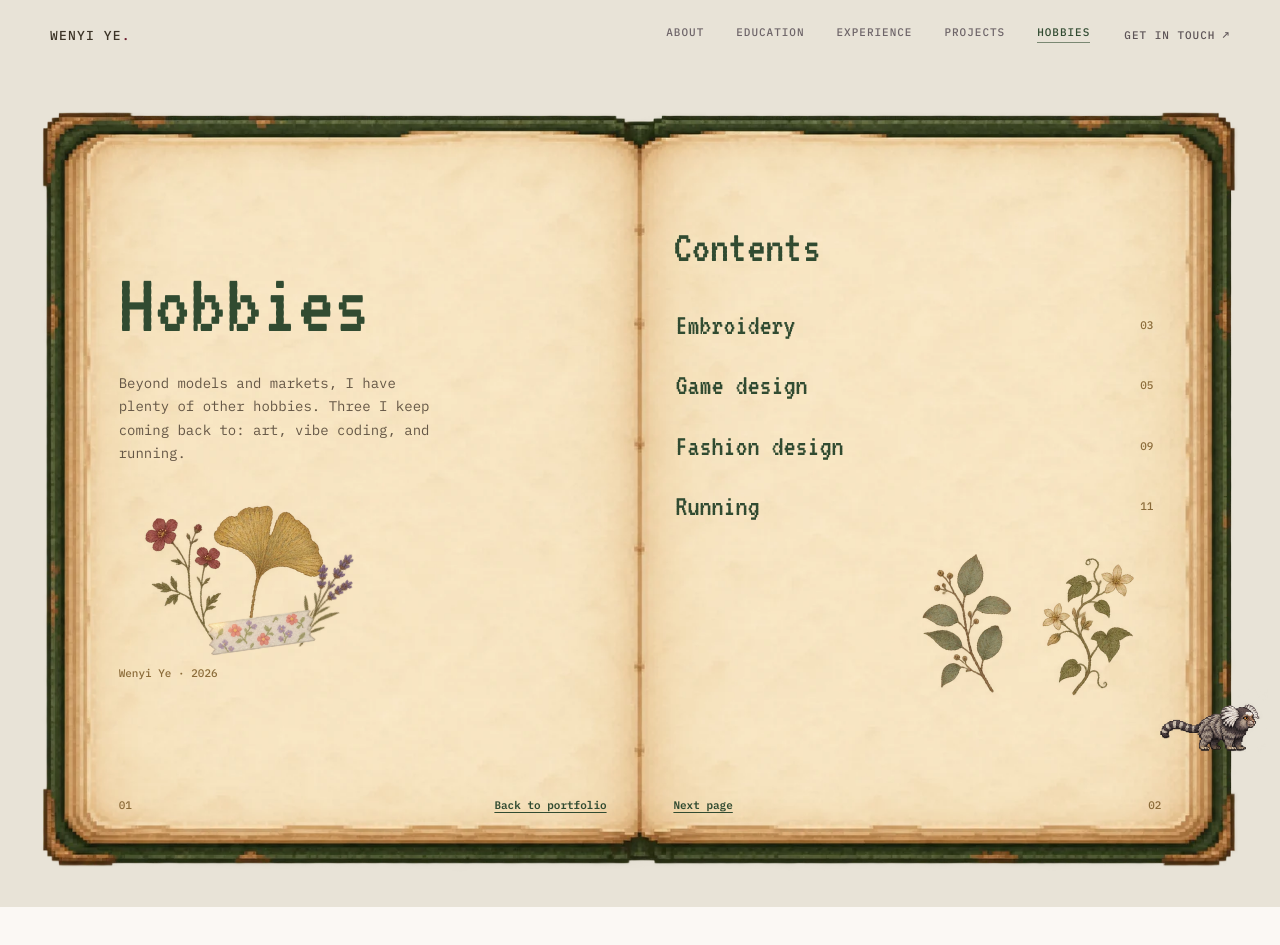
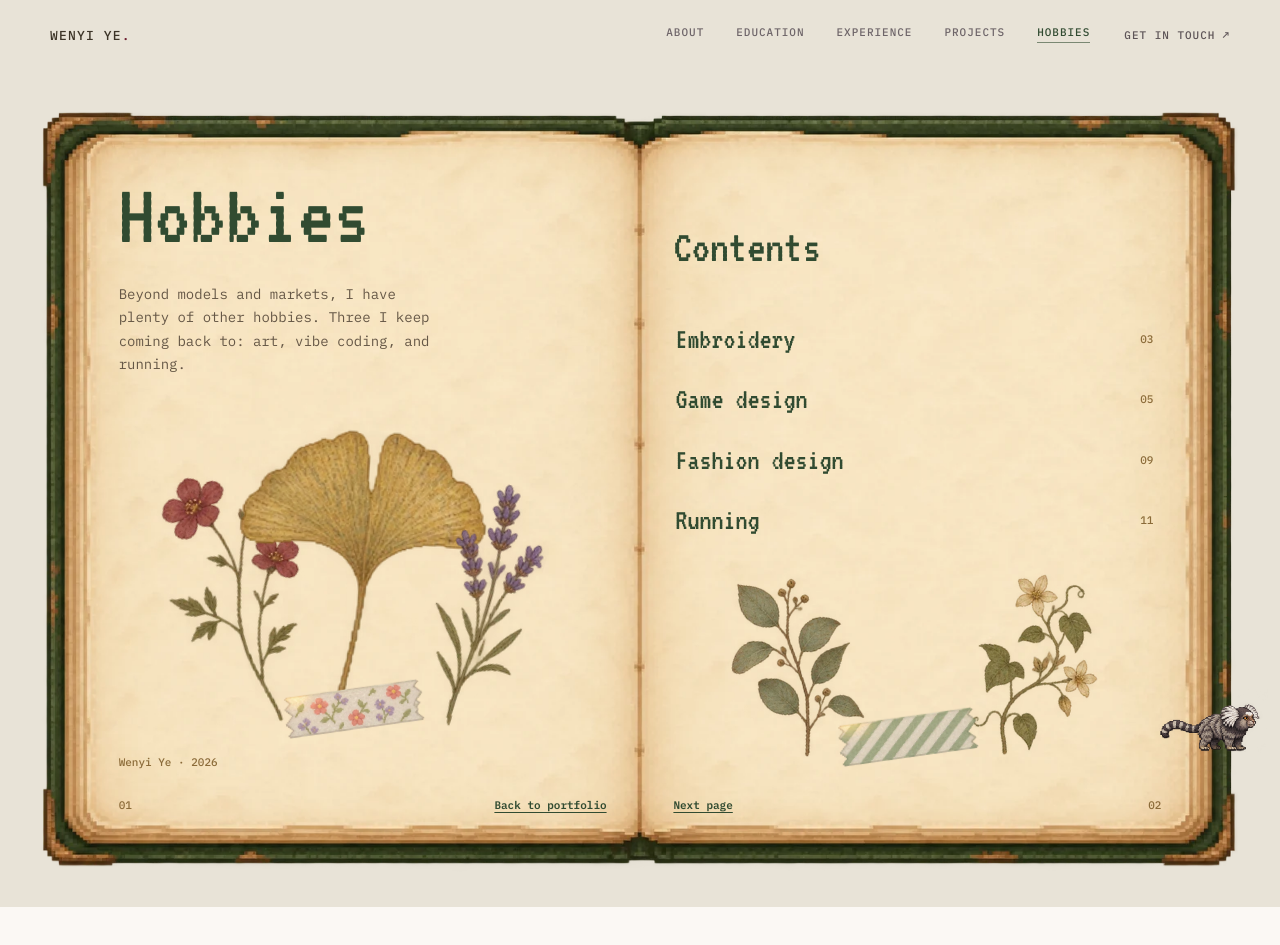
Before and after one commit to yewenyiywy/wenyi-portfolio, a Next.js app: page /hobbies in a window 1280 px wide. Built offline with nearby package versions, Linux system fonts and the light colour scheme.

Commit message:
Enlarge pressed flowers and fill unused journal space

```diff
--- a/app/hobbies/journal.css
+++ b/app/hobbies/journal.css
@@ -30,6 +30,8 @@
   flex: 1;
   min-height: 0;
   min-width: 0;
+  display: flex;
+  flex-direction: column;
   padding: 2px 8px 14px 2px;
   overflow-y: auto;
   overflow-x: hidden;
@@ -37,6 +39,7 @@
   scrollbar-color: #ad8c60 transparent;
   overflow-wrap: anywhere;
 }
+.journal-leaf-content > * { flex-shrink: 0; }
 .journal-leaf h1,.journal-leaf h2,.journal-leaf h3 { font: 400 1em/1.02 var(--display); color: var(--h-wine); margin: 0 0 14px; }
 .journal-leaf h1 { font-size: clamp(56px, 7vw, 90px); }
 .journal-leaf h2 { font-size: clamp(32px, 3.6vw, 48px); }
@@ -68,11 +71,13 @@
 .journal-book :is(button,a,summary):focus-visible { outline: 2px solid var(--h-wine); outline-offset: 2px; }
 .journal-leaf-footer :is(button,a):hover,.journal-link:hover { color: #8d472e; }
 
-.journal-intro { display: flex; flex-direction: column; gap: 8px; min-height: 100%; align-items: flex-start; justify-content: center; }
+.journal-intro { display: flex; flex: 1 1 auto; flex-direction: column; gap: 8px; min-height: 0; align-items: flex-start; justify-content: flex-start; }
+.journal-intro > * { flex-shrink:0; }
 .journal-intro h1 { margin: 0 0 6px; }
 .journal-intro > p { max-width: 38ch; margin-top: 8px; }
 .journal-intro small { color: var(--h-gold); font: 500 11px/1.4 var(--sans); }
-.journal-contents { padding-top: clamp(8px, 4.5vw, 54px); }
+.journal-contents { display:flex; flex:1 1 auto; flex-direction:column; min-height:0; padding-top: clamp(8px, 4.5vw, 54px); }
+.journal-contents > * { flex-shrink:0; }
 .journal-contents ol { list-style: none; margin: 24px 0 0; padding: 0; }
 .journal-contents button { display: flex; align-items: center; justify-content: space-between; gap: 12px; text-align: left; width: 100%; padding: 13px 2px; border: 0; background: transparent; color: var(--h-wine); cursor: pointer; font: 400 clamp(22px, 2.4vw, 30px)/1.15 var(--display); }
 .journal-contents button:hover { background: #8b6b3912; }
@@ -108,19 +113,23 @@
 .scrap-mounted .scrap-tape{left:16%;top:-5%;transform:rotate(-12deg) scaleX(-1)}
 .scrap-corner { position:absolute;z-index:2;width:17%;aspect-ratio:1;background-image:url('/hobbies/scrapbook/corners.webp');background-size:400% 100%; }
 .scrap-corner-0{top:-1%;left:-1%;background-position:0 0}.scrap-corner-1{top:-1%;right:-1%;background-position:calc(100% / 3) 0}.scrap-corner-2{bottom:-1%;left:-1%;background-position:calc(200% / 3) 0}.scrap-corner-3{bottom:-1%;right:-1%;background-position:100% 0}
-.scrap-pressed { width:100px;aspect-ratio:196/240;background-image:url('/hobbies/scrapbook/pressed.webp');background-size:600% 100%; }
+.scrap-pressed { width:210px;aspect-ratio:196/240;background-image:url('/hobbies/scrapbook/pressed.webp');background-size:600% 100%; }
 .scrap-pressed-0{background-position:0 0}.scrap-pressed-1{background-position:20% 0}.scrap-pressed-2{background-position:40% 0}.scrap-pressed-3{background-position:60% 0}.scrap-pressed-4{background-position:80% 0}.scrap-pressed-5{background-position:100% 0}
-.scrap-intro-botanicals { position:relative; width:min(100%,260px);height:clamp(110px,15vw,160px);margin:8px 0 5px; }
-.scrap-intro-botanicals .scrap-pressed { position:absolute; width:45%;bottom:0;left:5%;transform:rotate(-20deg); }
-.scrap-intro-botanicals .scrap-pressed-3 { left:32%;bottom:4%;transform:rotate(18deg) scaleX(-1); }
-.scrap-intro-botanicals .scrap-pressed-4 { left:62%;bottom:-1%;width:34%;transform:rotate(27deg); }
-.scrap-intro-botanicals .scrap-tape { top:auto;bottom:1%;left:34%;width:42%;transform:rotate(-8deg); }
-.scrap-contents-botanicals { display:flex; justify-content:flex-end;gap:4px; margin:20px 10px 0; }
-.scrap-contents-botanicals .scrap-pressed{width:clamp(70px,9vw,118px);transform:rotate(-15deg) scaleX(-1)}
-.scrap-contents-botanicals .scrap-pressed-5{transform:rotate(15deg)}
-.scrap-small-botanical { display:flex;justify-content:flex-end;margin:-8px 20px 0; }
-.scrap-small-botanical .scrap-pressed { width:75px;transform:rotate(32deg); }
-.journal-book .afterglow-cta { background: var(--h-wine); padding: 9px 13px; margin: 0; }
+/* Reserve no intrinsic height: the collage uses only leftover paper, so
+   crowded spreads (or the expanded tarot deck) never lose content space. */
+.scrap-collage { flex:1 1 0px; min-height:0; max-height:390px; width:100%; position:relative; container-type:size; overflow:hidden; }
+.scrap-collage > * { visibility:hidden; }
+@container (min-height:150px) {
+  .scrap-collage > * { visibility:visible; }
+  .scrap-collage .scrap-pressed { position:absolute; width:min(51cqw,70cqh); max-width:260px; bottom:5%; left:9%; transform:rotate(-14deg); }
+  .scrap-collage .scrap-stem-1 { left:auto;right:9%;bottom:4%;transform:rotate(17deg) scaleX(-1); }
+  .scrap-collage-bouquet .scrap-stem-0 { width:min(45cqw,67cqh);left:3%;bottom:5%;transform:rotate(-17deg); }
+  .scrap-collage-bouquet .scrap-stem-1 { width:min(53cqw,72cqh);left:50%;right:auto;bottom:4%;transform:translateX(-50%) rotate(3deg); }
+  .scrap-collage-bouquet .scrap-stem-2 { width:min(43cqw,65cqh);left:auto;right:3%;bottom:4%;transform:rotate(17deg) scaleX(-1); }
+  .scrap-collage-single .scrap-pressed { width:min(65cqw,72cqh);left:auto;right:12%;transform:rotate(16deg); }
+  .scrap-collage .scrap-tape { top:auto;bottom:4%;left:34%;width:min(34cqw,142px);transform:rotate(-8deg); }
+}
+.journal-book .afterglow-cta { background: var(--h-wine); padding: 9px 13px; margin: 0; align-self:flex-start; }
 .journal-book .afterglow-cta:hover { background: #49603c; }
 .journal-book .tarot-deck { margin-top: 16px; min-width: 0; }
 .journal-book .tarot-deck-toggle { gap: 16px; padding: 8px; font-size: 12px; }
--- a/app/hobbies/page.tsx
+++ b/app/hobbies/page.tsx
@@ -97,6 +97,13 @@ function Tape({ kind = 0 }: { kind?: 0 | 1 | 2 | 3 }) {
 
 function Pressed({ kind, className = '' }: { kind: 0 | 1 | 2 | 3 | 4 | 5; className?: string }) {
   return <span className={`scrap-pressed scrap-pressed-${kind} ${className}`} aria-hidden="true" />
+}
+
+function PressedCollage({ kinds, arrangement = 'pair', tape }: { kinds: (0 | 1 | 2 | 3 | 4 | 5)[]; arrangement?: 'pair' | 'bouquet' | 'single'; tape?: 0 | 1 | 2 | 3 }) {
+  return <div className={`scrap-collage scrap-collage-${arrangement}`} aria-hidden="true">
+    {kinds.map((kind, index) => <Pressed key={`${kind}-${index}`} kind={kind} className={`scrap-stem-${index}`} />)}
+    {tape !== undefined && <Tape kind={tape} />}
+  </div>
 }
 
 function ScrapPhoto({ src, alt, style = 'portrait', tape = 0, contain = false }: { src: string; alt: string; style?: PhotoStyle; tape?: 0 | 1 | 2 | 3; contain?: boolean }) {
@@ -247,33 +254,36 @@ export default function HobbiesPage() {
       {spread(0, <div className="journal-intro">
         <h1>Hobbies</h1>
         <p>Beyond models and markets, I have plenty of other hobbies. Three I keep coming back to: art, vibe coding, and running.</p>
-        <div className="scrap-intro-botanicals" aria-hidden="true"><Pressed kind={1} /><Pressed kind={3} /><Pressed kind={4} /><Tape kind={2} /></div>
+        <PressedCollage kinds={[1, 3, 4]} arrangement="bouquet" tape={2} />
         <small>Wenyi Ye · 2026</small>
       </div>, <div className="journal-contents">
         <h2>Contents</h2>
         <ol>{contents.map(entry => <li key={entry.title}>
           <button type="button" onClick={() => turnTo(entry.spread)}><span>{entry.title}</span><span>{String(entry.spread * 2 + 1).padStart(2, '0')}</span></button>
         </li>)}</ol>
-        <div className="scrap-contents-botanicals" aria-hidden="true"><Pressed kind={0} /><Pressed kind={5} /></div>
+        <PressedCollage kinds={[0, 5]} tape={1} />
       </div>)}
 
       {spread(1, <>
         <h2>Stitching stories</h2>
         <p>Growing up, I loved fashion design and tailoring clothes. These days my favorite craft is French embroidery.</p>
         <JournalArt item={embroidery[0]} onOpen={open} style="portrait" tape={0} />
+        <PressedCollage kinds={[4]} arrangement="single" />
       </>, <>
         <JournalArt item={embroidery[1]} onOpen={open} style="tilted" tape={2} />
-        <div className="scrap-small-botanical"><Pressed kind={1} /></div>
+        <PressedCollage kinds={[1, 3]} />
       </>)}
 
       {spread(2, <>
         <h2>Reimagining worlds</h2>
         <p>I love playing games, and I also like making mods and drawing illustrations for them. Here are a few things I&apos;ve made.</p>
         <JournalArt item={gameStudies[0]} onOpen={open} style="portrait" tape={3} contain />
+        <PressedCollage kinds={[0, 3]} />
       </>, <>
         <JournalArt item={gameStudies[1]} onOpen={open} style="mounted" tape={1} contain />
         <div className="journal-game-text"><h3>苏丹的游戏 · Sultan&apos;s Game</h3><p>A card-driven narrative RPG by Double Cross. I create mods that introduce new characters, events, and storylines.</p>
           <a className="journal-link" href={steam} target="_blank" rel="noreferrer">View Sultan&apos;s Game on Steam</a></div>
+        <PressedCollage kinds={[2]} arrangement="single" />
       </>)}
 
       {spread(3, <>
@@ -282,7 +292,8 @@ export default function HobbiesPage() {
         <p>Afterglow is a life-sim game I made. I vibe coded the game itself. Apart from the original illustrations, which I drew by hand, about 80% of the art was generated with AI models.</p>
         <p>Building it taught me a lot of text-to-image shortcuts, and where each model tends to go wrong.</p>
         <a className="afterglow-cta" href={afterglowUrl} target="_blank" rel="noreferrer">Play Afterglow</a>
-      </>, <section id="afterglow-tarot" className="journal-tarot" aria-labelledby="afterglow-tarot-title">
+        <PressedCollage kinds={[4, 3]} />
+      </>, <><section id="afterglow-tarot" className="journal-tarot" aria-labelledby="afterglow-tarot-title">
         <h2 id="afterglow-tarot-title">Character Tarot</h2>
         <p>I designed these 22 Major Arcana cards around characters from Afterglow.</p>
         <details className="tarot-deck">
@@ -298,19 +309,21 @@ export default function HobbiesPage() {
             })}
           </ul>
         </details>
-      </section>)}
+      </section><PressedCollage kinds={[4, 3, 5]} arrangement="bouquet" tape={3} /></>)}
 
       {spread(4, <>
         <h2>Designing in silk &amp; story</h2>
         <p>I want to revive traditional Chinese textile motifs by bringing historic pattern language into contemporary qipao silhouettes and a more daring palette.</p>
         <FashionCard item={fashionDesigns[0]} onOpen={openFashion} />
-      </>, <div className="journal-fashion-grid">
+        <PressedCollage kinds={[1]} arrangement="single" />
+      </>, <><div className="journal-fashion-grid">
         {fashionDesigns.slice(1).map(item => <FashionCard key={item.title} item={item} onOpen={openFashion} />)}
-      </div>)}
+      </div><PressedCollage kinds={[1, 5, 4]} arrangement="bouquet" tape={2} /></>)}
 
       {spread(5, <>
         <h2>Running</h2>
         <p>I love long-distance running, and the version of me that lets my mind go blank out there.</p>
+        <PressedCollage kinds={[0, 3, 2]} arrangement="bouquet" tape={1} />
       </>, <>
         <figure className="running-scene" data-paused={runningPaused}>
           <div className="running-track" role="img" aria-label="A pixel-art golden snub-nosed monkey running back and forth on all fours"><div className="running-monkey" aria-hidden="true"><span className="running-facing"><span className="running-sprite" /></span></div></div>
@@ -330,6 +343,7 @@ export default function HobbiesPage() {
             <h3>Source</h3><p>{fashion.source}</p><p>{fashion.description}</p><p>Future clothing label · In preparation</p>
           </>}
           <p className="journal-detail-hint">Press Esc to return</p>
+          <PressedCollage kinds={[5, 3]} tape={0} />
         </JournalLeaf>
       </section>}
     </div>
```
Also changed, not shown: 1 other file (tests, documents, lock files or other folders).
